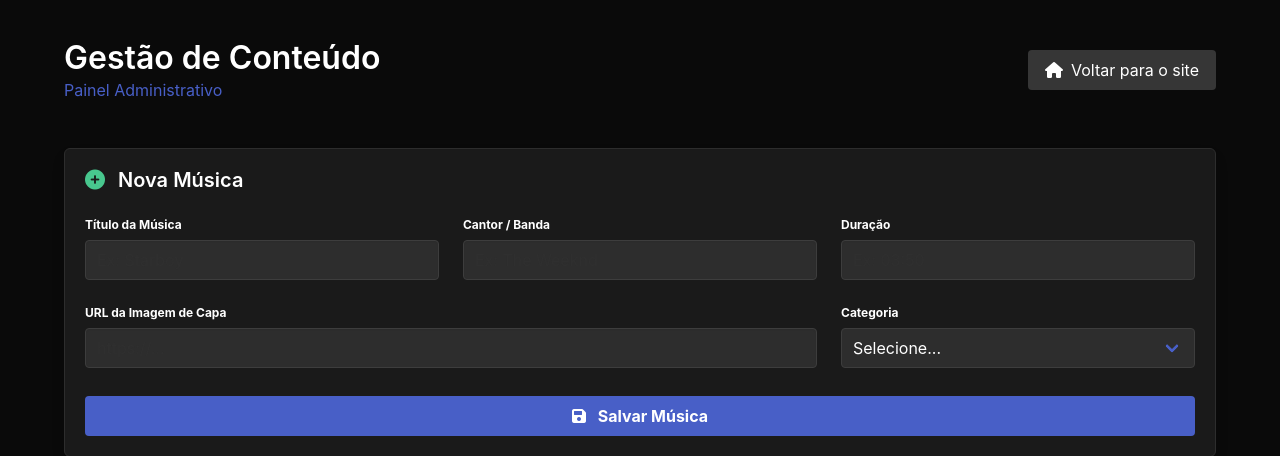
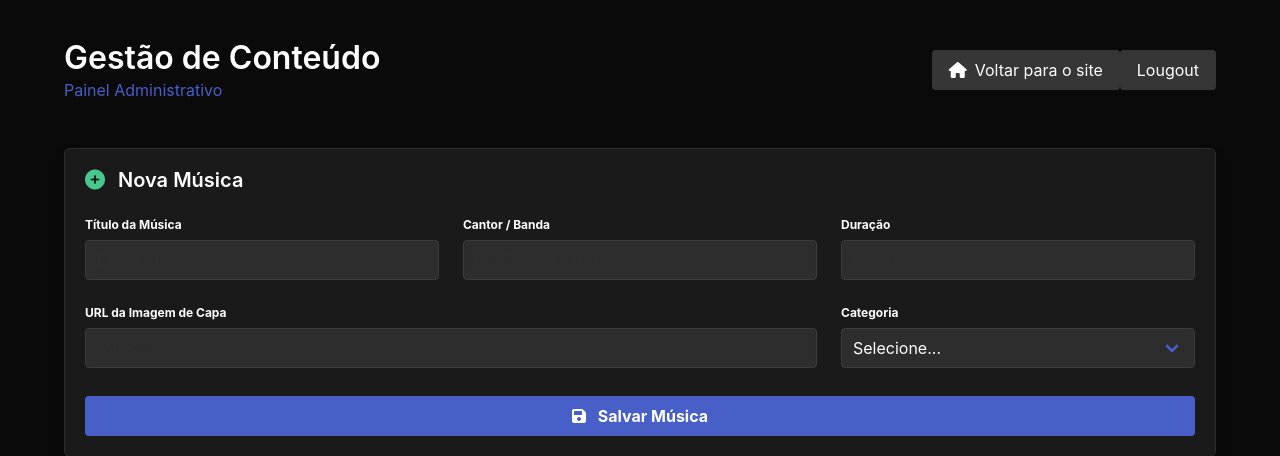
Before and after one commit to fernandagml/vibetune, a Flask app: page /admin in a window 1280 px wide. Shown: the top 456 px of the page. Run offline with Flask 3, Linux system fonts and the light colour scheme; the visitor is signed in with stand-in values (Sample User, id 1); data that the repository does not hold is empty.

Commit message:
Criação da rota e do botão para sair da conta.

```diff
--- a/app.py
+++ b/app.py
@@ -81,5 +81,10 @@ def logar():
     else:
         return redirect("/login")
 
+@app.route("/lougout")
+def lougout():
+    session.clear()
+    return redirect("/")
+
 if __name__ == '__main__':
     app.run(host='0.0.0.0', port=5050, debug=True)
--- a/templates/administracao.html
+++ b/templates/administracao.html
@@ -44,6 +44,9 @@
             <div class="level-right">
                 <a href="/" class="button is-dark">
                     <i class="fa-solid fa-house mr-2"></i> Voltar para o site
+                </a>
+                <a href="/lougout" class="button is-dark">
+                    Lougout
                 </a>
             </div>
         </header>
```
